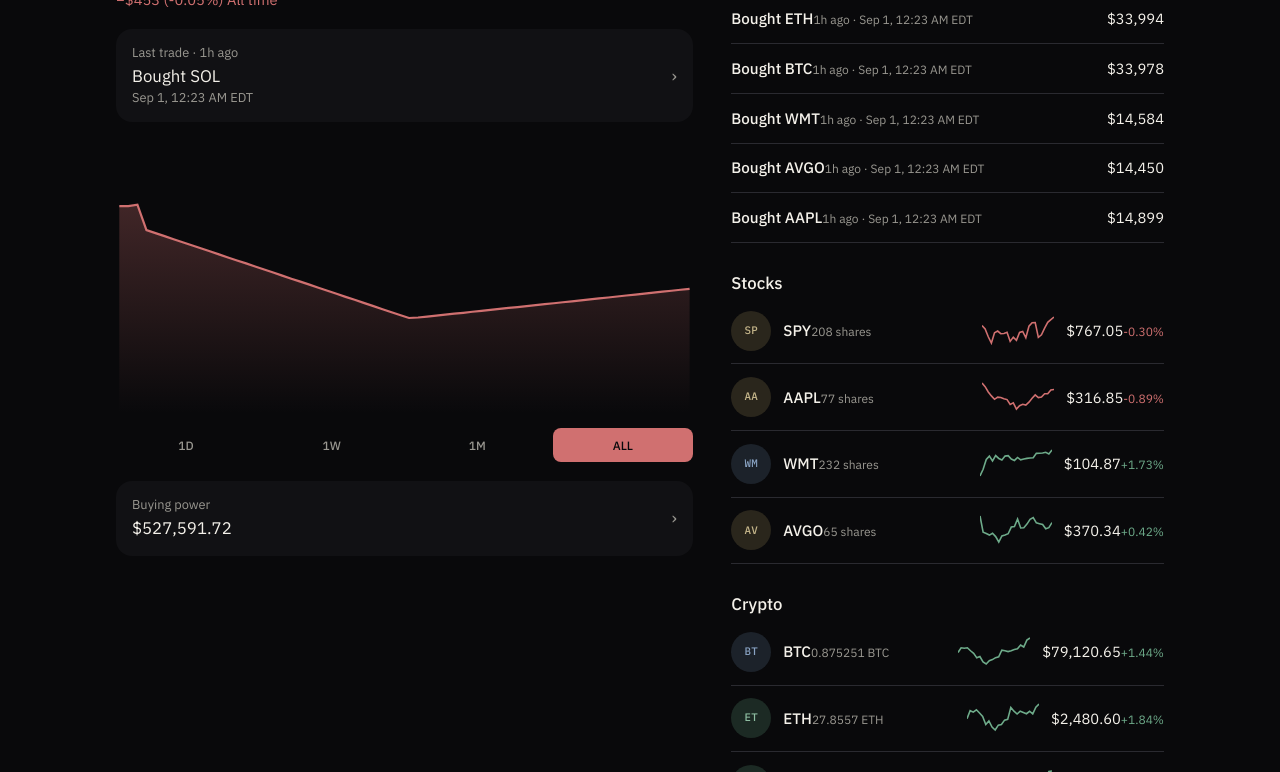
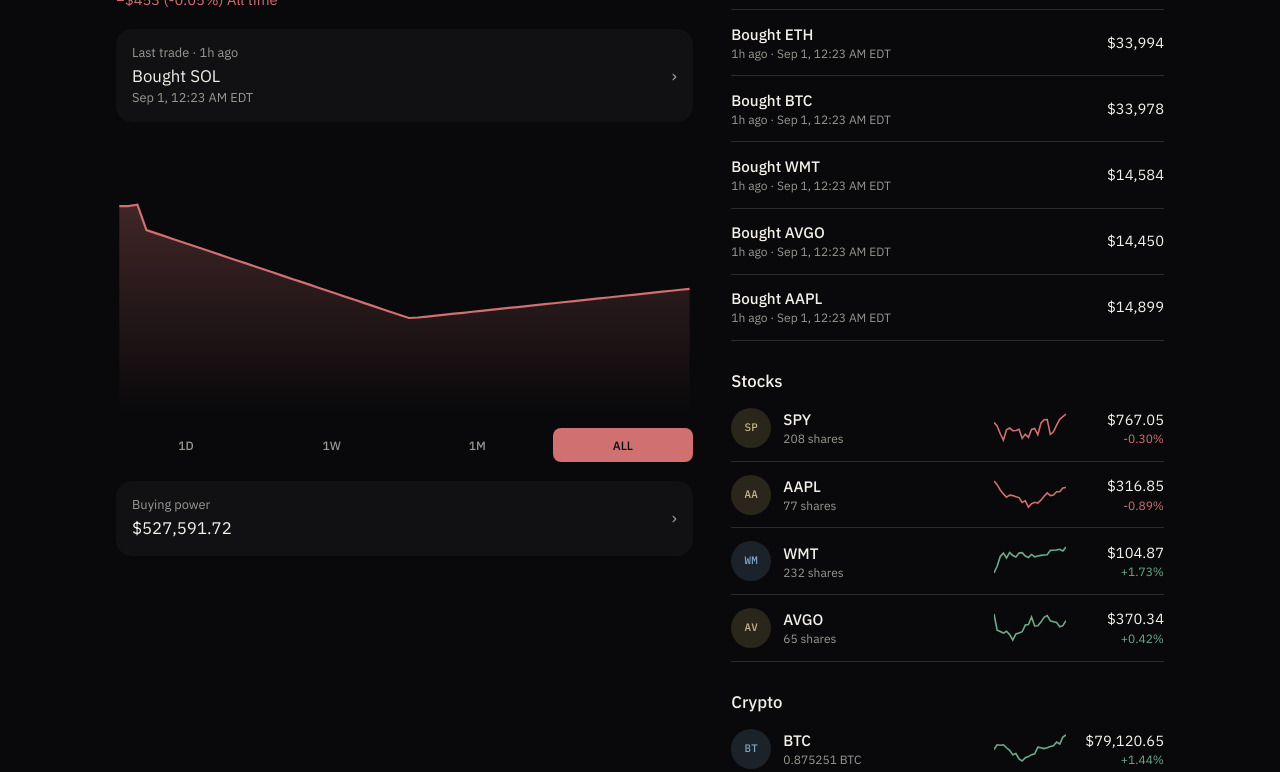
Before and after one commit to qxlsz/qxlsz.github.io, a plain HTML site: page 0xFF/index.html in a window 1280 px wide. Shown: the part 186-958 px from the top of the page. Drawn offline with Linux system fonts and the light colour scheme.

```diff
--- a/0xFF/index.html
+++ b/0xFF/index.html
@@ -111,12 +111,12 @@
         font-size: 0.68rem; font-weight: 500; letter-spacing: 0.02em;
       }
       .meta { min-width: 0; flex: 1; }
-      .meta .name { font-size: 0.95rem; font-weight: 500; }
-      .meta .sub { font-size: 0.75rem; color: var(--muted); font-variant-numeric: tabular-nums; }
+      .meta .name { display: block; font-size: 0.95rem; font-weight: 500; }
+      .meta .sub { display: block; font-size: 0.75rem; color: var(--muted); font-variant-numeric: tabular-nums; }
       .spark { width: 72px; height: 32px; flex: none; }
       .px { text-align: right; min-width: 5.4rem; }
-      .px .n { font-variant-numeric: tabular-nums; font-size: 0.92rem; }
-      .px .d { font-variant-numeric: tabular-nums; font-size: 0.75rem; }
+      .px .n { display: block; font-variant-numeric: tabular-nums; font-size: 0.92rem; }
+      .px .d { display: block; font-variant-numeric: tabular-nums; font-size: 0.75rem; }
       .muted { color: var(--muted); }
       .empty { color: var(--muted); font-size: 0.9rem; padding: 1.25rem 0; }
       .fill { display: grid; grid-template-columns: 5.8rem 1fr auto; gap: 0.7rem; padding: 0.95rem 0; border-bottom: 1px solid var(--line); }
```
